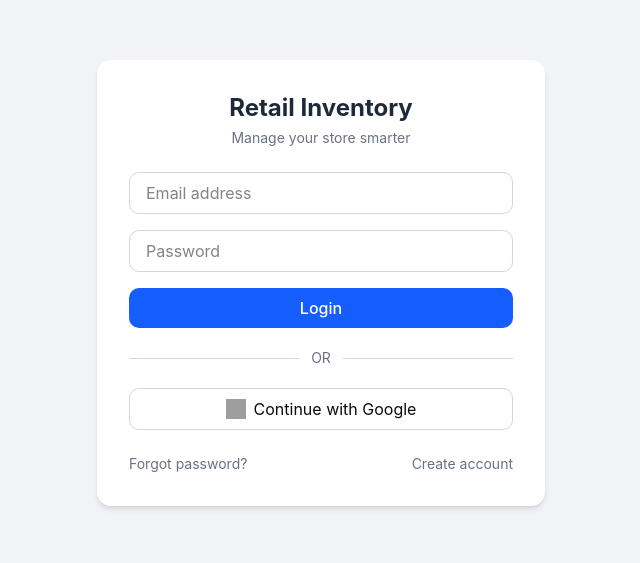
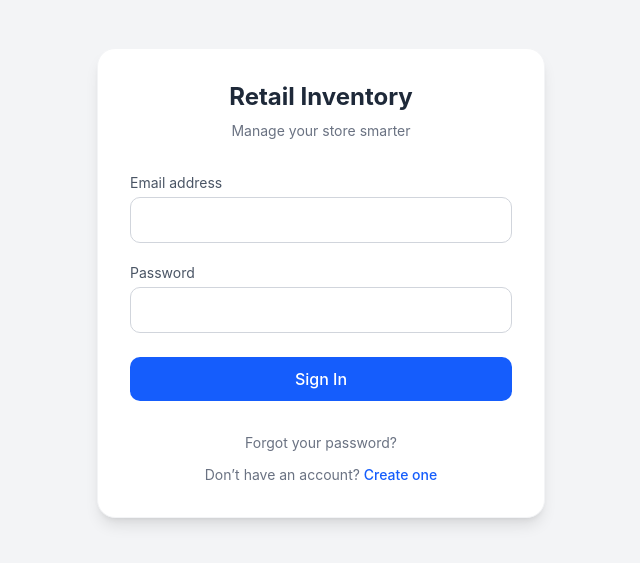
Before and after one commit to Rushik06/Retail-Order-Inventory-and-Demand-Analytics, a React (Vite) app in the folder apps/web-app/: page /login in a window 1280 px wide. Shown: the part 117-680 px from the top of the page, without its empty margins (319-959 px from the left). Built offline with nearby package versions, Linux system fonts and the light colour scheme; grey boxes are pictures that could not be loaded.

Commit message:
fix: do ui changes

```diff
--- a/apps/web-app/src/components/layout/TopNavBar.tsx
+++ b/apps/web-app/src/components/layout/TopNavBar.tsx
@@ -14,7 +14,7 @@ export default function Topbar() {
     try {
       const refreshToken = localStorage.getItem("refreshToken");
 
-      await api.post("/api/auth/logout", {
+      await api.post("/auth/logout", {
         refreshToken,
       });
 
--- a/apps/web-app/src/pages/auth/Login.tsx
+++ b/apps/web-app/src/pages/auth/Login.tsx
@@ -19,7 +19,6 @@ export default function Login() {
 
   const handleLogin = async (e?: React.FormEvent) => {
     e?.preventDefault();
-
 
     // Client-side validation
     if (!isRequired(form.email) || !isRequired(form.password)) {
@@ -58,54 +57,58 @@ export default function Login() {
   };
 
   return (
-    <div className="min-h-screen bg-[#f1f3f6] flex items-center justify-center px-4">
+    <div className="min-h-screen bg-[#f3f4f6] flex items-center justify-center px-4">
 
       <form
         noValidate
         onSubmit={handleLogin}
-        className="w-full max-w-md bg-white rounded-xl shadow-md p-8"
+        className="w-full max-w-md bg-white rounded-2xl shadow-lg border border-gray-100 p-8"
       >
 
         {/* Brand */}
-        <div className="text-center mb-6">
+        <div className="text-center mb-8">
           <h1 className="text-2xl font-bold text-gray-800">
             Retail Inventory
           </h1>
-          <p className="text-gray-500 text-sm mt-1">
+          <p className="text-gray-500 text-sm mt-2">
             Manage your store smarter
           </p>
         </div>
 
         {/* Error Message */}
         {error && (
-          <div className="bg-red-50 text-red-600 text-sm p-3 rounded-lg mb-4 text-center">
+          <div className="bg-red-50 text-red-600 text-sm p-3 rounded-lg mb-5 text-center border border-red-100">
             {error}
           </div>
         )}
 
         {/* Email */}
-        <div className="mb-4">
+        <div className="mb-5">
+          <label className="block text-sm text-gray-600 mb-1">
+            Email address
+          </label>
           <input
             type="text"
-            placeholder="Email address"
             value={form.email}
             onChange={(e) =>
               setForm({ ...form, email: e.target.value })
             }
-            className="w-full border border-gray-300 rounded-lg px-4 py-2 focus:outline-none focus:ring-2 focus:ring-blue-500 transition"
+            className="w-full border border-gray-300 rounded-lg px-4 py-2.5 focus:outline-none focus:ring-2 focus:ring-blue-500 transition"
           />
         </div>
 
         {/* Password */}
-        <div className="mb-4">
+        <div className="mb-6">
+          <label className="block text-sm text-gray-600 mb-1">
+            Password
+          </label>
           <input
             type="password"
-            placeholder="Password"
             value={form.password}
             onChange={(e) =>
               setForm({ ...form, password: e.target.value })
             }
-            className="w-full border border-gray-300 rounded-lg px-4 py-2 focus:outline-none focus:ring-2 focus:ring-blue-500 transition"
+            className="w-full border border-gray-300 rounded-lg px-4 py-2.5 focus:outline-none focus:ring-2 focus:ring-blue-500 transition"
           />
         </div>
 
@@ -113,50 +116,31 @@ export default function Login() {
         <button
           type="submit"
           disabled={loading}
-          className="w-full bg-blue-600 hover:bg-blue-700 text-white py-2 rounded-lg font-medium transition disabled:opacity-60"
+          className="w-full bg-blue-600 hover:bg-blue-700 text-white py-2.5 rounded-lg font-medium transition disabled:opacity-60"
         >
-          {loading ? "Signing in..." : "Login"}
-        </button>
-
-        {/* Divider */}
-        <div className="flex items-center my-5">
-          <div className="flex-1 h-px bg-gray-300"></div>
-          <span className="px-3 text-sm text-gray-500">OR</span>
-          <div className="flex-1 h-px bg-gray-300"></div>
-        </div>
-
-        {/* Google Button */}
-        <button
-          type="button"
-          onClick={() => {
-            window.location.href =
-              "http://localhost:3000/api/auth/google";
-          }}
-          className="w-full border border-gray-300 hover:bg-gray-50 py-2 rounded-lg flex items-center justify-center gap-2 transition"
-        >
-          <img
-            src="https://www.svgrepo.com/show/475656/google-color.svg"
-            alt="google"
-            className="w-5 h-5"
-          />
-          Continue with Google
+          {loading ? "Signing in..." : "Sign In"}
         </button>
 
         {/* Footer Links */}
-        <div className="flex justify-between mt-6 text-sm">
+        <div className="mt-8 space-y-3 text-sm text-center">
+
           <Link
             to="/forgot-password"
-            className="text-gray-500 hover:text-blue-600"
+            className="block text-gray-500 hover:text-blue-600 transition"
           >
-            Forgot password?
+            Forgot your password?
           </Link>
 
-          <Link
-            to="/register"
-            className="text-gray-500 hover:text-blue-600"
-          >
-            Create account
-          </Link>
+          <div className="text-gray-500">
+            Don’t have an account?{" "}
+            <Link
+              to="/register"
+              className="text-blue-600 hover:underline font-medium"
+            >
+              Create one
+            </Link>
+          </div>
+
         </div>
 
       </form>
--- a/apps/web-app/src/pages/auth/Register.tsx
+++ b/apps/web-app/src/pages/auth/Register.tsx
@@ -126,16 +126,6 @@ export default function Register() {
             <div className="flex-1 h-px bg-gray-200" />
           </div>
 
-          <button
-            type="button"
-            className="w-full border border-gray-300 hover:bg-gray-50 transition py-3 rounded-lg flex items-center justify-center gap-3 text-sm font-medium"
-          >
-            <img
-              src="https://www.svgrepo.com/show/475656/google-color.svg"
-              className="w-5 h-5"
-            />
-            Continue with Google
-          </button>
 
           <p className="text-sm text-center text-gray-600">
             Already have an account?{" "}
```
